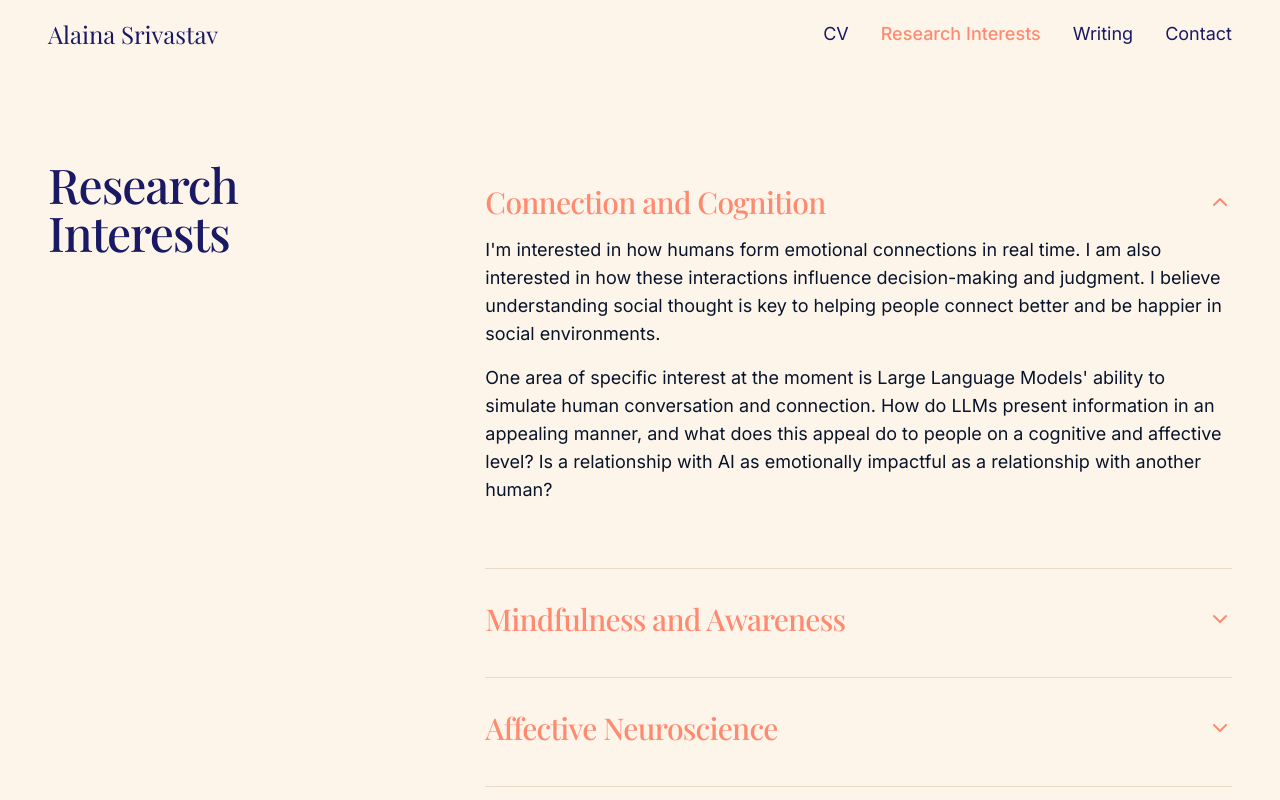
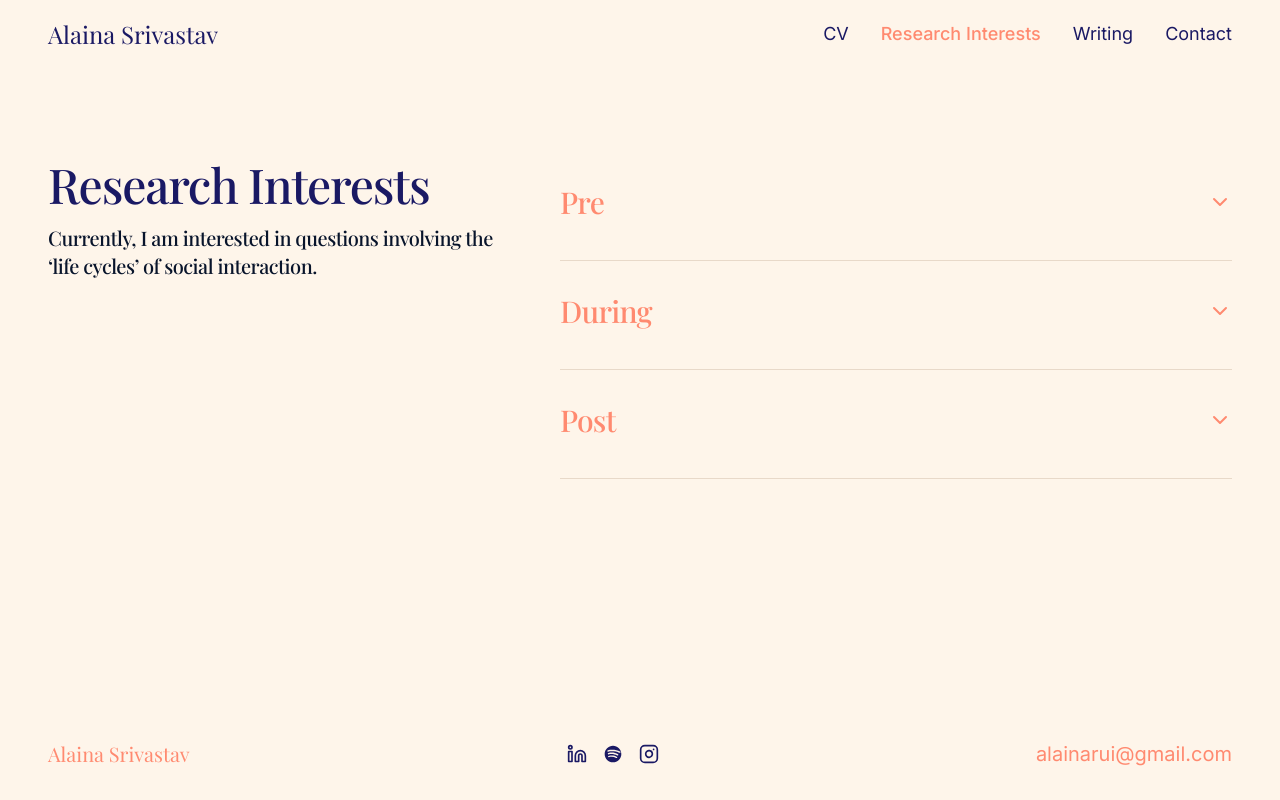
Before and after one commit to alainasriv/alainasrivsite, a React (Vite) app: page /research in a window 1280 px wide. Shown: the top 800 px of the page. Built offline with nearby package versions, Linux system fonts and the light colour scheme.

Commit message:
updated research interests and CV

```diff
--- a/src/pages/Index.tsx
+++ b/src/pages/Index.tsx
@@ -74,14 +74,14 @@ const Index = () => {
             className="text-lg md:text-xl leading-relaxed mb-8"
             variants={fadeIn}
           >
-            I hope to be a 'connections' researcher. I want to study the neural, psychological, and physiological mechanisms behind social connection in order to create solutions that improve societal well-being.
+            My broad research goal is to study social connection. I am motivated to do so primarily because I believe understanding connection and social thought is key to creating solutions that can improve societal well-being.
           </motion.p>
 
           <motion.p
             className="text-lg md:text-xl leading-relaxed mb-8"
             variants={fadeIn}
           >
-            Outside of research, I am a writer, fitness enthusiast, and lover of the outdoors.
+            Outside of research, I am a writer, fitness enthusiast, and lover of the outdoors!
           </motion.p>
 
           <motion.div
--- a/src/pages/Research.tsx
+++ b/src/pages/Research.tsx
@@ -33,65 +33,52 @@ const Research = () => {
           }}
         >
           <motion.div
-            className="w-full md:w-1/3"
+            className="w-full md:w-2/5"
             variants={fadeIn}
           >
             <h1 className="text-4xl md:text-5xl font-display text-navy mb-4">Research Interests</h1>
+            <h2 className="text-lg md:text-xl leading-relaxed mb-8">Currently, I am interested in questions involving the ‘life cycles’ of social interaction.</h2>
           </motion.div>
 
           <motion.div
-            className="w-full md:w-2/3"
+            className="w-full md:w-3/5"
             variants={fadeIn}
           >
             <div className="space-y-2">
 
-              <ResearchItem title="Connection and Cognition" defaultOpen={true}>
+              <ResearchItem title="Pre" defaultOpen={false}>
                 <div className="prose prose-lg max-w-none">
+                  <p className="text-base md:text-lg mb-4 italic">
+                    Expectations, beliefs, and the choice to interact.
+                  </p>
+
                   <p className="text-base md:text-lg mb-4">
-                    I'm interested in how humans form emotional connections in real time. I am also interested in how these interactions influence decision-making and judgment. I believe understanding social thought is key to helping people connect better and be happier in social environments.
-                  </p>
-                  <p className="text-base md:text-lg mb-4">
-                    One area of specific interest at the moment is Large Language Models' ability to simulate human conversation and connection. How do LLMs present information in an appealing manner, and what does this appeal do to people on a cognitive and affective level? Is a relationship with AI as emotionally impactful as a relationship with another human?
-                  </p>
-                  <p>
-                    <a
-                      href="https://centerhealthyminds.org/"
-                      target="_blank"
-                      rel="noopener noreferrer"
-                      className="text-coral hover:text-coral-dark transition-colors inline-block mt-2"
-                    >
-                    </a>
+                    What do people believe or expect from an interaction before it starts?
                   </p>
                 </div>
               </ResearchItem>
 
-              <ResearchItem title="Mindfulness and Awareness">
+              <ResearchItem title="During">
                 <div className="prose prose-lg max-w-none">
+                  <p className="text-base md:text-lg mb-4 italic">
+                    Interpersonal mechanisms of emotional connection.
+                  </p>
+
                   <p className="text-base md:text-lg mb-4">
-                    My position as a Research Specialist at the Center for Healthy Minds has provided me with the amazing opportunity to study the psychological and physiological effects of mindfulness. Broadly, I am interested in how strengthening 'awareness' can improve relationships through intersubjectivity.
+                    What linguistic or behavioral mechanisms contribute to people feeling connected during an interaction? Also — how does choosing to be empathetic or curious during an interaction affect perceptions of connection?
                   </p>
-                  <a
-                    href="https://www.niedenthalemotionslab.com/"
-                    target="_blank"
-                    rel="noopener noreferrer"
-                    className="text-coral hover:text-coral-dark transition-colors inline-block mt-2"
-                  >
-                  </a>
                 </div>
               </ResearchItem>
 
-              <ResearchItem title="Affective Neuroscience">
+              <ResearchItem title="Post">
                 <div className="prose prose-lg max-w-none">
+                  <p className="text-base md:text-lg mb-4 italic">
+                  Emotional and cognitive consequences.
+                  </p>
+
                   <p className="text-base md:text-lg mb-4">
-                  I am excited about contributing to research that can reliably associate specific brain regions with distinct emotions and emotional processes. Ultimately, I hope this area of research develops methods of improving human well-being.
+                    What aspects of the interaction were most important in forming post-interaction emotions and judgments?
                   </p>
-                  <a
-                    href="https://www.healthymindsuw.com/"
-                    target="_blank"
-                    rel="noopener noreferrer"
-                    className="text-coral hover:text-coral-dark transition-colors inline-block mt-2"
-                  >
-                  </a>
                 </div>
               </ResearchItem>
             </div>
```
Also changed, not shown: 2 other files (tests, documents, lock files or other folders).
